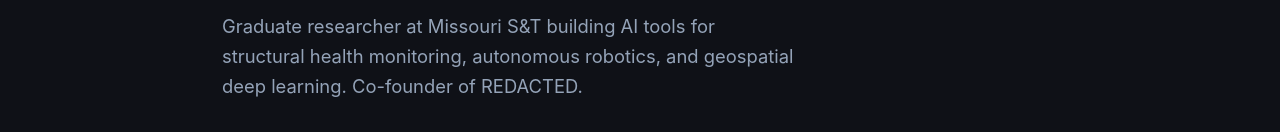
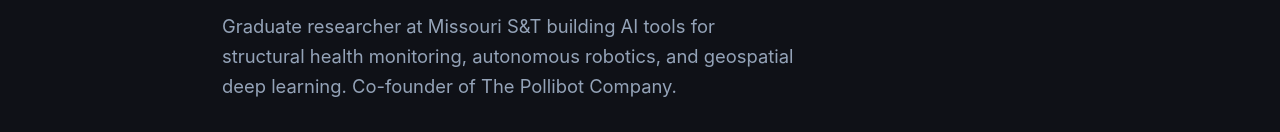
Before and after one commit to ajc3xc/ajc3xc.github.io, a plain HTML site: page index.html in a window 1280 px wide. Shown: the part 269-401 px from the top of the page. Drawn offline with Linux system fonts and the light colour scheme.

Commit message:
Fix REDACTED -> The Pollibot Company in hero

```diff
--- a/index.html
+++ b/index.html
@@ -130,7 +130,7 @@
 <header class="hero">
   <div class="hero-tag">CS Researcher · Robotics · ML</div>
   <h1>Adam <span>Camerer</span></h1>
-  <p class="hero-sub">Graduate researcher at Missouri S&amp;T building AI tools for structural health monitoring, autonomous robotics, and geospatial deep learning. Co-founder of REDACTED.</p>
+  <p class="hero-sub">Graduate researcher at Missouri S&amp;T building AI tools for structural health monitoring, autonomous robotics, and geospatial deep learning. Co-founder of The Pollibot Company.</p>
   <div class="hero-links">
     <a href="mailto:ajc123private@gmail.com" class="btn btn-primary">Email Me</a>
     <a href="https://github.com/ajc3xc" class="btn btn-outline" target="_blank" rel="noopener">GitHub</a>
```
